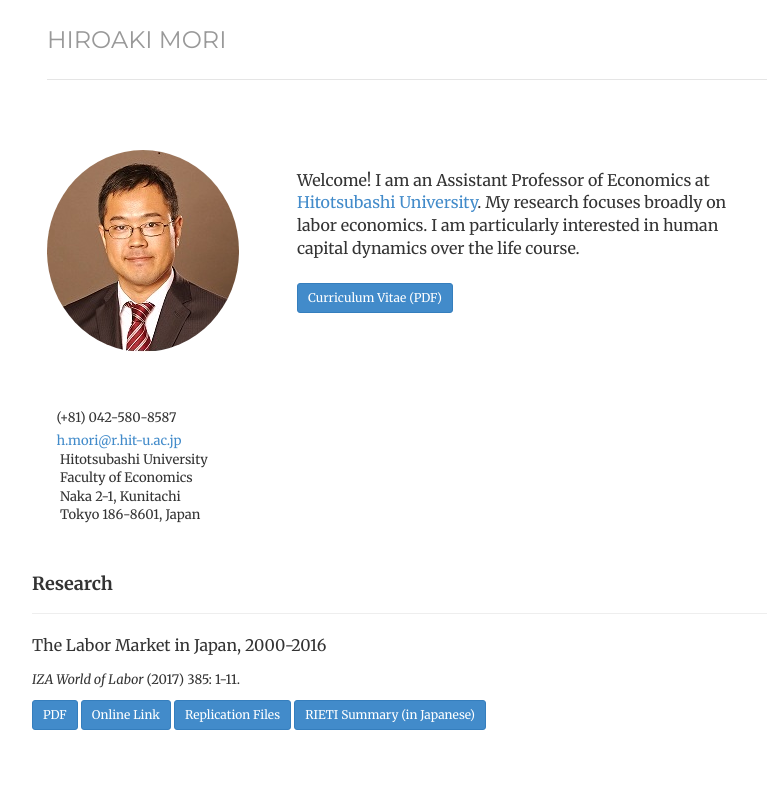
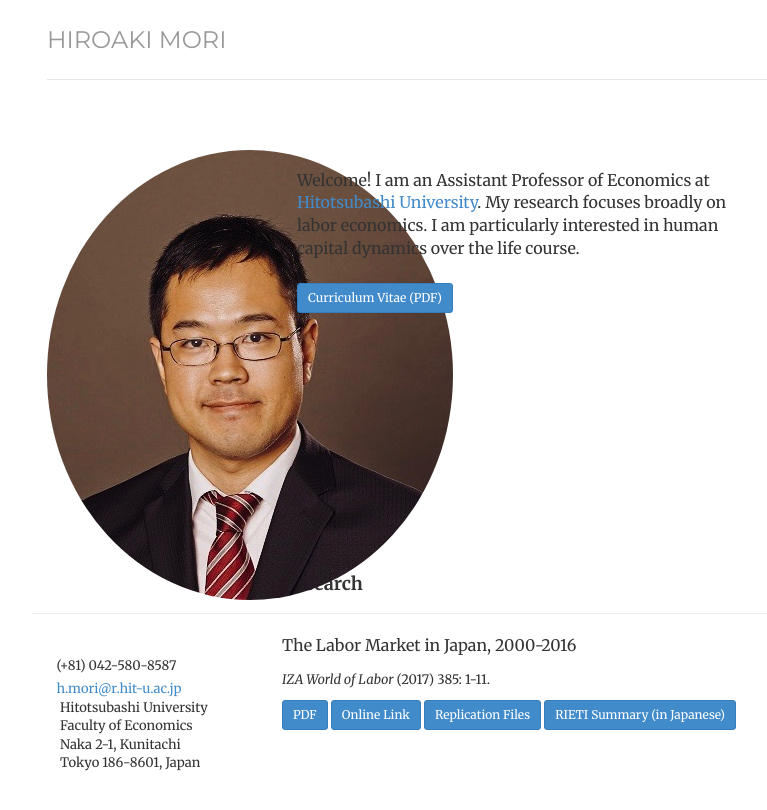
Before and after one commit to morihiroaki/morihiroaki.github.io, a Jekyll site: the page built from index.html, in a window 1280 px wide. Shown: the top 810 px of the page, without its empty margins (233-1000 px from the left). Built offline with Jekyll 4.4.1, drawn with Linux system fonts in a browser that asks for light colours.

Commit message:
Update index.html

```diff
--- a/index.html
+++ b/index.html
@@ -9,7 +9,7 @@ description:
 <div class="row">
              <div class="box text-left">
                  <div class='col-sm-4 text-left'>
-                  	<img  class="img-circle avatar" alt="Hiro Mori" src="files/portrait.jpg">
+                  	<img  class="img-circle avatar" alt="Hiro Mori" src="files/photo_mori.jpg">
                   	<br/><br/>
                     <div class="contact-item">
                       <div class="icon pull-left text-left"><font size="3"><span class="fa fa-phone fa-fw text-success"></span></div>
```
